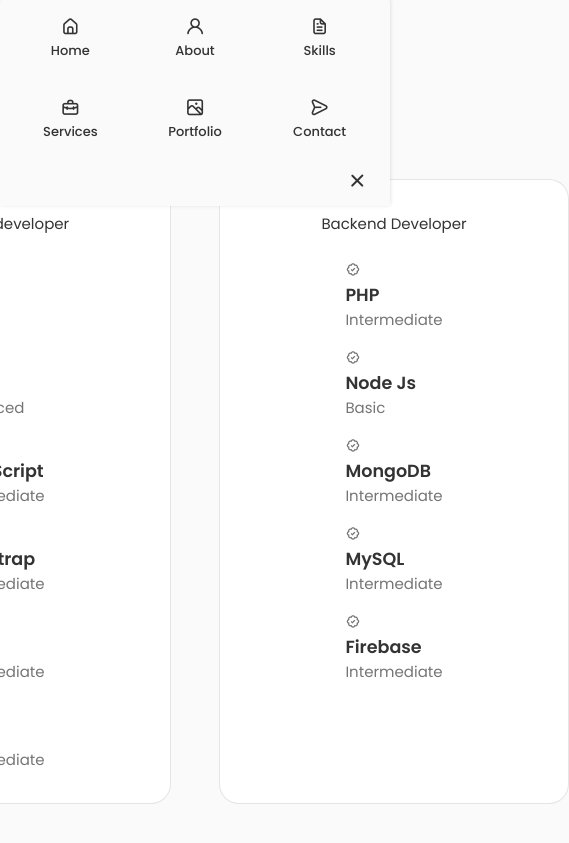
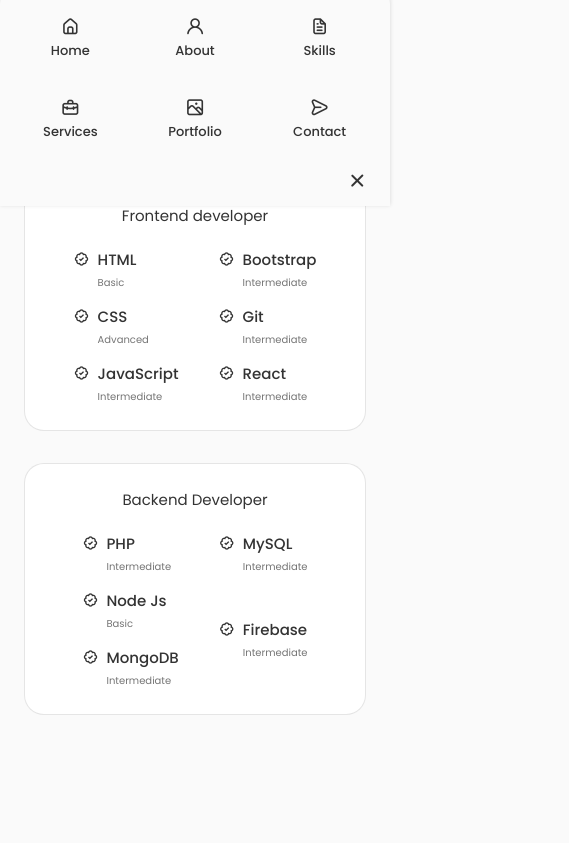
Before and after one commit to Wridho788/ridho-portfolio-website, a React (Create React App) app: page / in a window 390 px wide. Shown: the part 1482-2325 px from the top of the page, 569 px wide, since content can reach past the window. Built offline with nearby package versions, Linux system fonts and the light colour scheme.

Commit message:
skill done

```diff
--- a/src/components/Skills/Backend.jsx
+++ b/src/components/Skills/Backend.jsx
@@ -1,4 +1,5 @@
 import React from 'react'
+import './style.css'
 
 const Backend = () => {
     return (
@@ -32,6 +33,8 @@ const Backend = () => {
                             </span>
                         </div>
                     </div>
+                </div>
+                <div className="skills_group">
                     <div className="skills_data">
                         <i className="bx bx-badge-check"></i>
                         <div>
--- a/src/components/Skills/Frontend.jsx
+++ b/src/components/Skills/Frontend.jsx
@@ -1,4 +1,5 @@
 import React from 'react'
+import './style.css'
 
 const Frontend = () => {
   return (
@@ -28,6 +29,8 @@ const Frontend = () => {
               </span>
             </div>
           </div>
+</div>
+<div className="skills_group">
           <div className="skills_data">
             <i className="bx bx-badge-check"></i>
             <div>
--- a/src/components/Skills/style.css
+++ b/src/components/Skills/style.css
@@ -4,29 +4,76 @@
   justify-content: center;
 }
 
-.skills_content{
+.skills_content {
   background-color: var(--container-color);
-    border: 1px solid rgba(0,0,0, 0.1);
+  border: 1px solid rgba(0, 0, 0, 0.1);
   padding: 2rem 4rem;
   border-radius: 1.25rem;
-
 }
 
-.skills_title{
+.skills_title {
   font-size: var(--normal-font-size);
   font-weight: var(--font-weight);
   text-align: center;
   margin-bottom: var(--mb-1-5);
 }
 
-.skills_box{
+.skills_box {
   display: flex;
   justify-content: center;
   column-gap: 2.5rem;
 }
 
-.skills_group{
+.skills_group {
   display: grid;
   align-items: flex-start;
   row-gap: 1rem;
 }
+
+.skills_data {
+  display: flex;
+  column-gap: 0.5rem;
+}
+
+.skills .bx-badge-check {
+  font-size: 1rem;
+  color: var(--title-color);
+}
+
+.skills_name {
+  font-size: var(--normal-font-size);
+  font-weight: var(--font-medium);
+  line-height: 18px;
+}
+
+.skills_level {
+  font-size: var(--tiny-font-size);
+}
+
+/*=============== BREAKPOINTS ===============*/
+/* For large devices */
+@media screen and (max-width: 992px) {
+  .skills_container {
+    grid-template-columns: max-content;
+    row-gap: 2rem;
+  }
+}
+/* For medium devices */
+@media screen and (max-width: 576px) {
+    .skills_container {
+        grid-template-columns: 1fr;
+    }
+    .skills_content{
+        padding: 1.5rem;
+    }
+}
+
+/* For small devices */
+@media screen and (max-width: 350px) {
+    .skills_box {
+        column-gap: 1.25rem;
+    }
+    .skills_name {
+        font-size: var(--small-font-size);
+    }
+}
```
Lines whose indentation alone changed are shown as unchanged.
